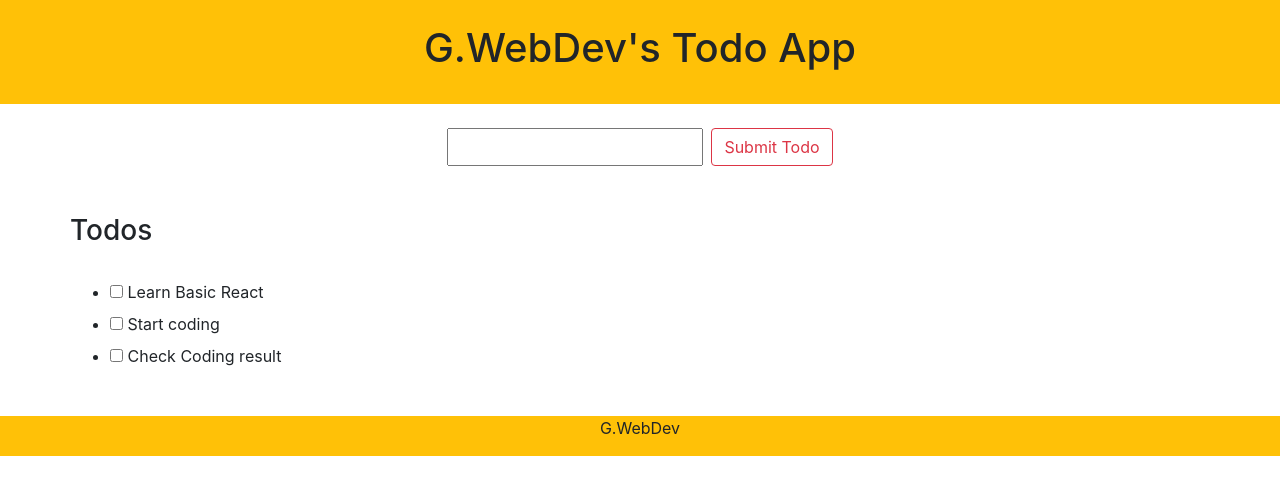
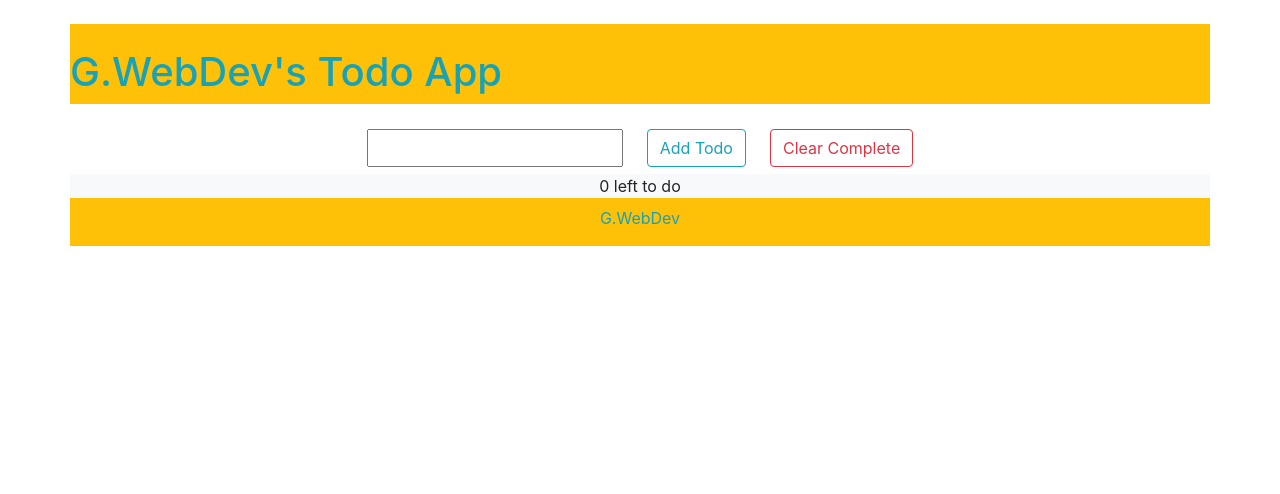
Before and after one commit to Gwen1985/intro-react, a React (Create React App) app: page / in a window 1280 px wide. Shown: the top 494 px of the page. Built offline with nearby package versions, Linux system fonts and the light colour scheme.

Commit message:
Final product

```diff
--- a/public/index.html
+++ b/public/index.html
@@ -3,7 +3,7 @@
 <head>
     <meta charset="utf-8"/>
     <link rel="icon" href="%PUBLIC_URL%/favicon.ico"/>
-    <meta name="viewport" content="width=device-width, initial-scale=1"/>
+    <meta name="viewport" content="width=device-width, initial-scale=1, shrink-to-fit=no">
     <meta name="theme-color" content="#000000"/>
     <meta
             name="description"
--- a/src/App.js
+++ b/src/App.js
@@ -1,20 +1,78 @@
-import React from 'react';
-// import logo from './logo.svg';
-import './App.css';
-import Header from "./Header";
+import React, {useState, useRef, useEffect} from 'react';
 import Form from "./Form";
-import Section from "./Section";
-import Footer from "./Footer";
+import uuidv4 from 'uuid/v4'
+
+
+const LOCAL_STORAGE_KEY = 'todoApp.todos'
 
 function App() {
+    const [todos, setTodos] = useState([])
+    const todoNameRef = useRef()
+
+    useEffect(() => {
+        const storedTodos = JSON.parse(localStorage.getItem(LOCAL_STORAGE_KEY))
+        if (storedTodos) setTodos(storedTodos)
+    }, [])
+
+    useEffect(() => {
+        localStorage.setItem(LOCAL_STORAGE_KEY, JSON.stringify(todos))
+    }, [todos])
+
+    function toggleTodo(id) {
+        const newTodos = [...todos]
+        const todo = newTodos.find(todo => todo.id === id)
+        todo.complete = !todo.complete
+        setTodos(newTodos)
+    }
+
+    function handleAddTodo(e) {
+        const name = todoNameRef.current.value
+        if (name === '') return
+        setTodos(prevTodos => {
+            return [...prevTodos, {id: uuidv4(), name: name, complete: false}]
+        })
+        todoNameRef.current.value = null
+    }
+
+    function handleClearTodos() {
+        const newTodos = todos.filter(todo => !todo.complete)
+        setTodos(newTodos)
+    }
+
     return (
-        <div className="">
-            <Header/>
-            <Form/>
-            <Section/>
-            <Footer/>
-        </div>
-    );
+
+        <>
+            <header className="container-md bg bg-warning text-info ">
+                <div className="row pt-4 mt-4">
+                    <h1>G.WebDev's Todo App</h1>
+                </div>
+            </header>
+
+            <div className="container-md ">
+                <div className="row pt-4 btn d-flex justify-content-center">
+                    <input ref={todoNameRef} type="text"/>
+                    <button className="btn btn-outline-info ml-4"  onClick={handleAddTodo}>Add Todo</button>
+                    <button className="btn btn-outline-danger ml-4" onClick={handleClearTodos}>Clear Complete</button>
+                </div>
+
+                <div className="row bg-light d-flex justify-content-center">
+                        <Form todos={todos} toggleTodo={toggleTodo}/>
+                    <div>{todos.filter(todo => !todo.complete).length} left to do</div>
+                </div>
+            </div>
+
+
+            <footer className="container-md bg bg-warning text-info">
+
+                <div className="row d-flex justify-content-center">
+                    <div className="">
+                        <p className="text-info pt-2">G.WebDev</p>
+                    </div>
+                </div>
+
+            </footer>
+        </>
+    )
 }
 
 export default App;
--- a/src/Footer.js
+++ b/src/Footer.js
@@ -2,13 +2,13 @@ import React from "react";
 
 function Footer() {
     return (
-        <footer className="bg bg-warning">
+        <footer className="container-md bg bg-warning text-info">
 
-        <div className="row d-flex justify-content-center">
-            <div className="">
-                <p className="inline">G.WebDev</p>
+            <div className="row d-flex justify-content-center">
+                <div className="">
+                    <p className="text-info pt-2">G.WebDev</p>
+                </div>
             </div>
-        </div>
 
         </footer>
     )
--- a/src/Form.js
+++ b/src/Form.js
@@ -1,16 +1,12 @@
-import React from "react";
 
-function Form() {
+import React from 'react'
+import Main from "./Main";
+
+
+export default function TodoList({ todos, toggleTodo }) {
     return (
-        <div className="container-md mt-4 d-flex justify-content-center">
-            <form className="row" method="POST">
-                <input type="text" id="item" name="item"
-                       className=""/>
-                <input type="submit" id="submit" value="Submit Todo"
-                       className="btn btn-outline-danger ml-2"/>
-            </form>
-        </div>
-    );
-};
-
-export default Form;
+        todos.map(todo => {
+            return <Main key={todo.id} toggleTodo={toggleTodo} todo={todo} />
+        })
+    )
+}
--- a/src/Header.js
+++ b/src/Header.js
@@ -2,11 +2,11 @@ import React from "react";
 
 function Header() {
     return (
-        <header className="bg bg-warning">
-            <div className="row d-flex justify-content-center py-4">
+        <header className="container-md bg bg-warning text-info">
+            <div className="row d-flex justify-content-center mt-4">
                 <h1>G.WebDev's Todo App</h1>
             </div>
-        </header >
+        </header>
     );
 }
 
--- /dev/null
+++ b/src/Main.js
@@ -0,0 +1,23 @@
+import React from 'react'
+
+
+export default function Todo({todo, toggleTodo}) {
+    function handleTodoClick() {
+        toggleTodo(todo.id)
+    }
+
+    return (
+
+        <div className="container-md d-flex justify-content-center pb-2 text-secondary border-info mt-2">
+            <div className="row">
+                <label className="mt-2">
+                    <input type="checkbox" checked={todo.complete} onChange={handleTodoClick}/>&nbsp;&nbsp;
+                    {todo.name}
+                </label>
+                <br/>
+            </div>
+        </div>
+
+
+    )
+}
--- a/src/Section.js
+++ /dev/null
@@ -1,52 +0,0 @@
-import React from "react";
-
-const ListTitle = () => {
-    return (
-        <div className="container-md mt-4">
-            <div className="row">
-                <h3 className="">Todos</h3>
-            </div>
-        </div>
-    )
-}
-
-const List = () => {
-    return (
-
-        <div className="container-md mt-4">
-            <div className="row">
-                <ul>
-                    <li>
-                        <label>
-                            <input className="" type="checkbox"/>
-                            <span className=""> Learn Basic React</span>
-                        </label>
-                    </li>
-                    <li>
-                        <label>
-                            <input className="" type="checkbox"/>
-                            <span className="text-sm"> Start coding</span>
-                        </label>
-                    </li>
-                    <li>
-                        <label>
-                            <input className="" type="checkbox"/>
-                            <span className="text-sm"> Check Coding result</span>
-                        </label>
-                    </li>
-                </ul>
-            </div>
-        </div>
-    )
-}
-
-function Section() {
-    return (
-        <section className="p-4">
-            <ListTitle/>
-            <List/>
-        </section>
-    )
-}
-
-export default Section;
--- a/src/index.css
+++ b/src/index.css
@@ -5,9 +5,18 @@ body {
     sans-serif;
   -webkit-font-smoothing: antialiased;
   -moz-osx-font-smoothing: grayscale;
+  background-color: #401612;
 }
 
 code {
   font-family: source-code-pro, Menlo, Monaco, Consolas, 'Courier New',
     monospace;
 }
+
+p::before {
+  color: #282c34;
+}
+
+p::after {
+  color: aqua;
+}
--- a/src/index.js
+++ b/src/index.js
@@ -1,17 +1,7 @@
 import React from 'react';
 import ReactDOM from 'react-dom';
-import './index.css';
 import App from './App';
-import * as serviceWorker from './serviceWorker';
 
-ReactDOM.render(
-  <React.StrictMode>
-    <App />
-  </React.StrictMode>,
-  document.getElementById('root')
-);
 
-// If you want your app to work offline and load faster, you can change
-// unregister() to register() below. Note this comes with some pitfalls.
-// Learn more about service workers: https://bit.ly/CRA-PWA
-serviceWorker.unregister();
+
+ReactDOM.render(<App />, document.getElementById('root'));
```
